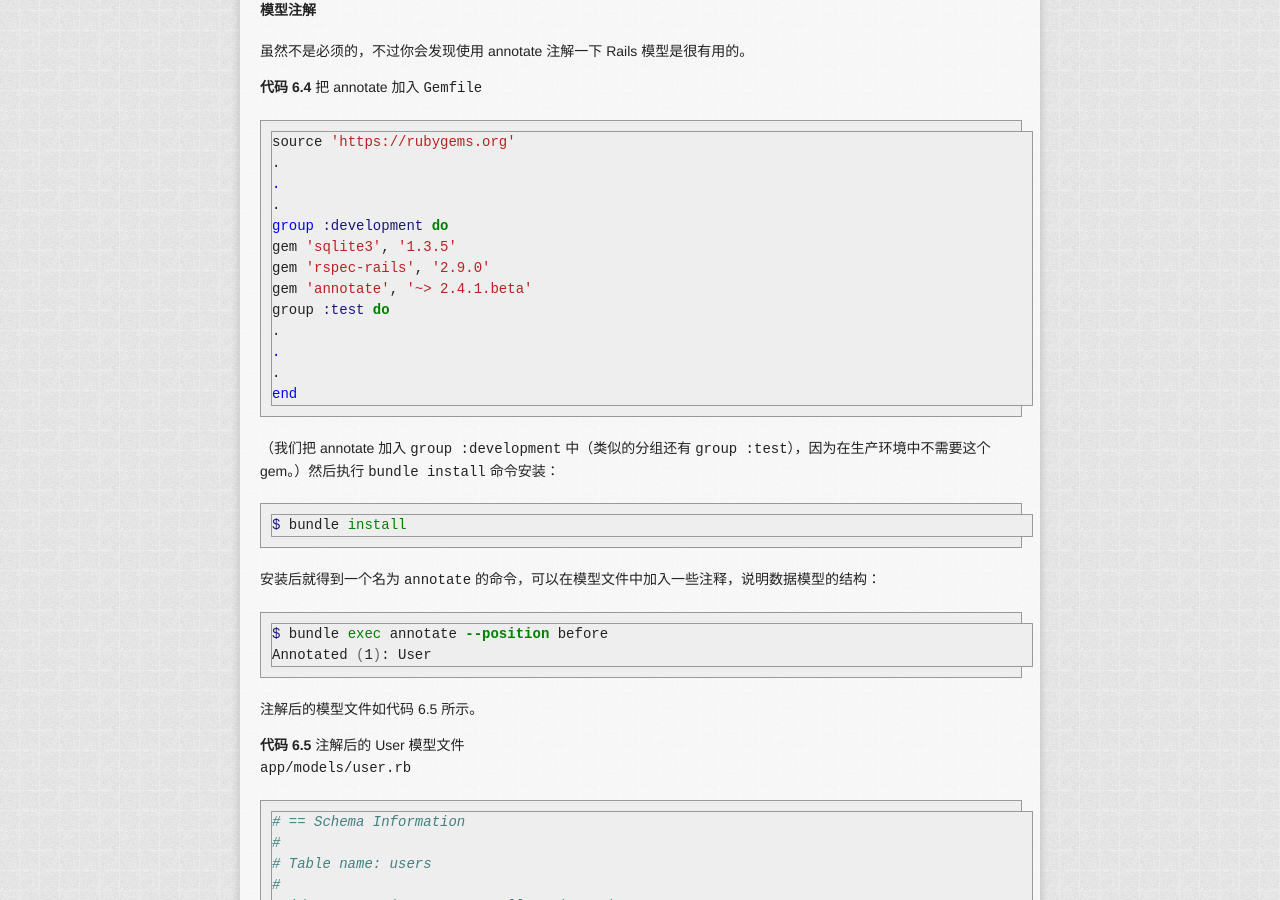
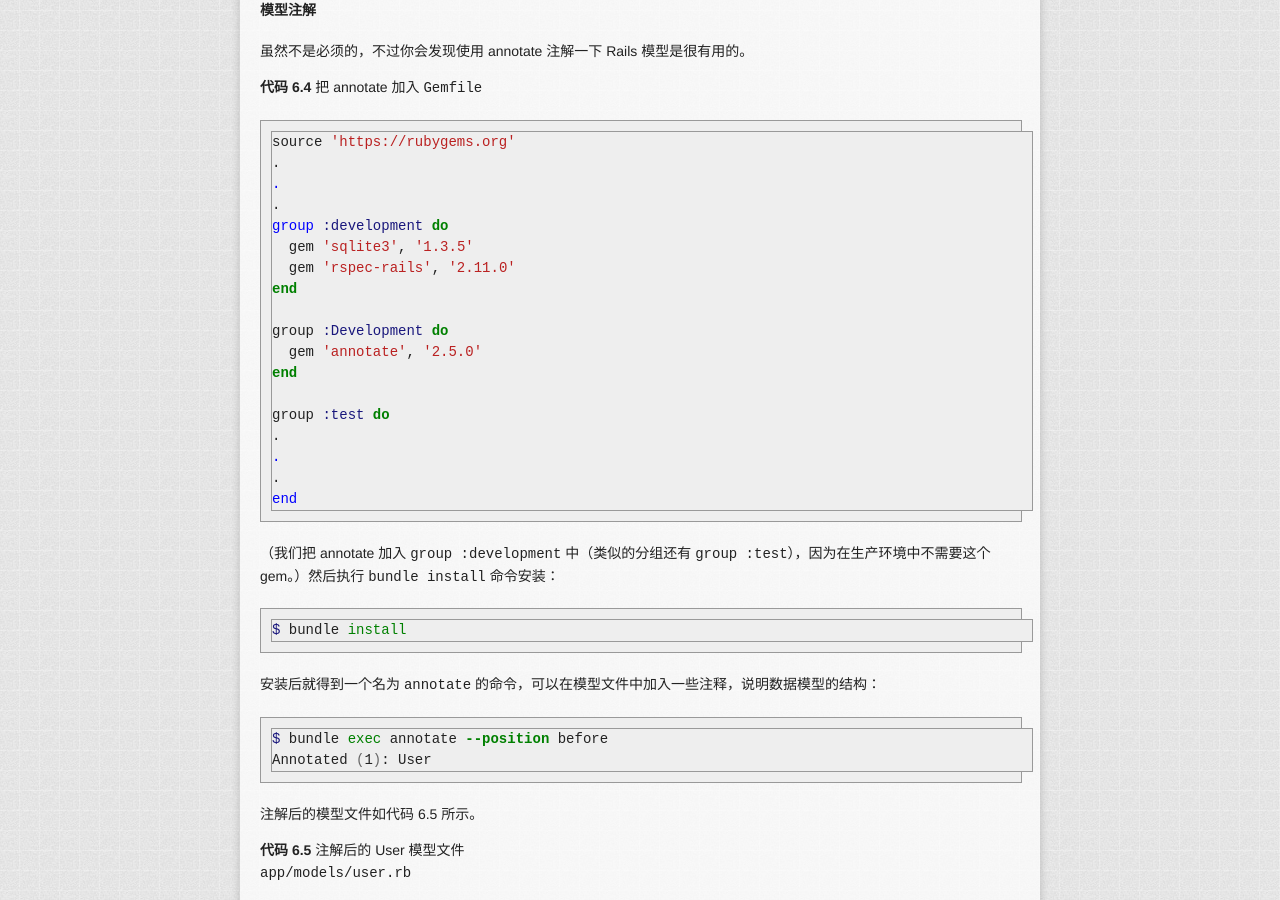
Before and after one commit to AndorChen/rails-tutorial-2nd-cn, a Jekyll site: the page built from chapter6.md, in a window 1280 px wide and 900 px high, scrolled down 5250 px. Built offline with Jekyll 4.4.1, drawn with Linux system fonts in a browser that asks for light colours; nearby versions of some CDN libraries; library files that are not in the unit come from our copies; Markdown is read by kramdown in place of the engine named in the settings.

Commit message:
Update chapter6.md
fix add annotate gem

```diff
--- a/chapter6.md
+++ b/chapter6.md
@@ -146,9 +146,14 @@
 .
 .
 group :development do
-gem 'sqlite3', '1.3.5'
-gem 'rspec-rails', '2.9.0'
-gem 'annotate', '~> 2.4.1.beta'
+  gem 'sqlite3', '1.3.5'
+  gem 'rspec-rails', '2.11.0'
+end
+
+group :Development do
+  gem 'annotate', '2.5.0'
+end
+
 group :test do
 .
 .
```
